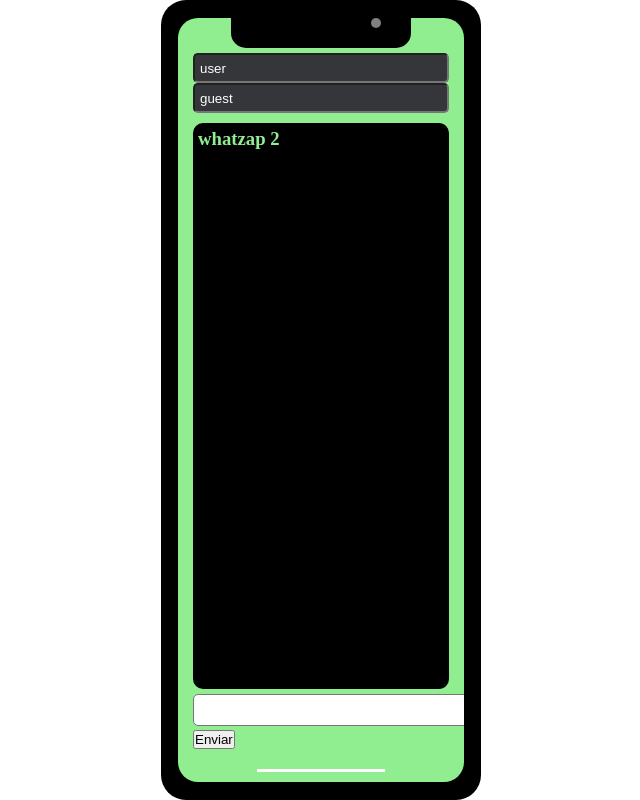
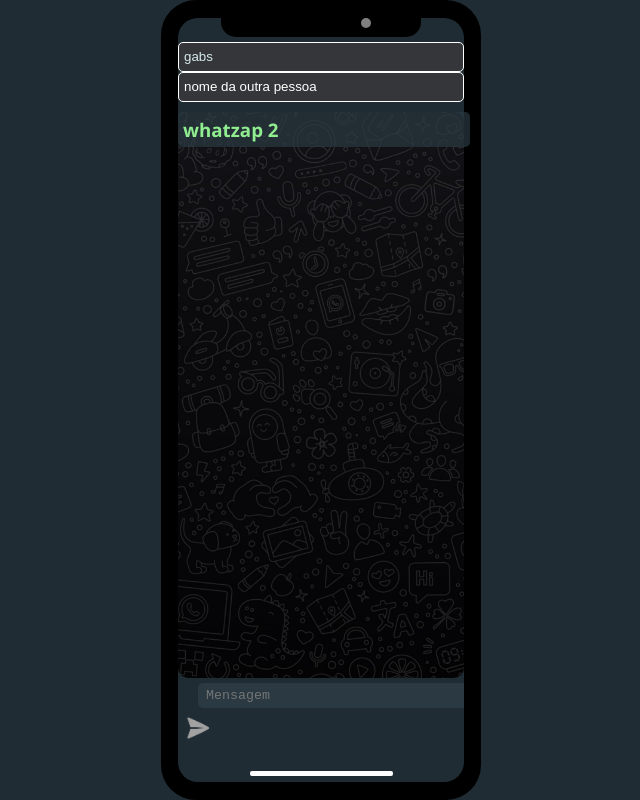
Before and after one commit to gabrielfreitas-lima/chat_pelo_banco_de_dados, a plain HTML site: page index.html in a window 1280 px wide. Shown: the whole page, without its empty margins (319-959 px from the left). Drawn offline with Linux system fonts and the light colour scheme.

Commit message:
(80% terminado)

```diff
--- /dev/null
+++ b/assets/css/main.css
@@ -0,0 +1,175 @@
+.container {
+  width: 100%;
+  height: 100%;
+  display: flex;
+  align-items: center;
+  justify-content: center;
+  background-color: #202c33;
+}
+
+/*faz o formato do celular*/
+.container .celular {
+  width: 25%;
+  height: 100%;
+  background-color: black;
+  overflow: hidden;
+  border-radius: 35px;
+  padding: 18px 17px 10px 17px;
+}
+
+/*cria uma tela de fundo no "celular"*/
+.container .celular .tela {
+  width: 18.5;
+  height: 99%;
+  background-color: #202c33;
+  overflow: hidden;
+  border-radius: 20px;
+  padding: 0px 0px 10px 0px;
+}
+
+/*formato da camera do celular*/
+.container .celular .tela .cam {
+  height: 2.5%;
+  width: 70%;
+  margin: auto;
+  border-radius: 0px 0px 15px 15px;
+  margin-bottom: 5px;
+  background-color: black;
+}
+/*boliinha da camera do celular*/
+.container .celular .tela .cam .bolinha {
+  width: 10px;
+  height: 10px;
+  background-color: gray;
+  border-radius: 50%;
+  margin-left: 140px;
+}
+
+/*div que guarda os inputs*/
+.container .celular .tela .inputs {
+  height: 60px;
+  display: flex;
+  flex-direction: column;
+  margin-bottom: 10px;
+}
+
+/*classe que todos os inputs recebem*/
+.container .celular .tela .inputs .input_nome {
+  height: 40px;
+  border: 1px solid white;
+  border-radius: 5px;
+  background-color: rgb(53, 54, 58);
+  color: #d6eaed;
+  padding: 0px 0px 0px 5px;
+  outline: none;
+}
+
+/*muda a cor do placeholder dos inputs*/
+.container .celular .tela .inputs .input_nome::placeholder {
+  color: white;
+}
+
+/*muda a cor de foco dos inputs*/
+.container .celular .tela .inputs .input_nome:focus {
+  background-color: black;
+}
+
+/*div que exibe as mensagens*/
+.container .celular .tela .historico {
+  height: 75%;
+  width: 100%;
+  margin-bottom: 5px;
+  border-radius: 10px;
+  background-image: url("../img/whatsapp-noturno-hero.jpg");
+  background-size: cover;
+  color: #d6eaed;
+  overflow: auto;
+}
+
+/*h3 que exibe o nome do destinatario*/
+.container .celular .tela .historico h3 {
+  color: lightgreen;
+  position: fixed;
+  background-color: #2a3942b4;
+  width: 22.8%;
+  padding: 5px;
+  border-radius: 5px;
+}
+
+/*edita a lista não ordenada*/
+.container .celular .tela .historico ul {
+  font-size: 15px;
+  list-style: none;
+  margin-top: 45px;
+}
+
+/*edita a barra de scroll na div historico(que exibe as mensagens)*/
+.container .celular .tela .historico::-webkit-scrollbar {
+  width: 8px;
+}
+
+/*edita a cor da barra de scroll na div historico(que exibe as mensagens)*/
+.container .celular .tela .historico::-webkit-scrollbar-thumb {
+  background-color: #374045a3;
+}
+
+/*edita a text-area*/
+.container .celular .tela .chatbox #mensagem {
+  margin-left: 20px;
+  resize: none;
+  border-radius: 5px;
+  padding: 5px 2px 5px 8px;
+  background-color: #2a3942;
+  color: #d6eaed;
+  border: none;
+  outline: none;
+}
+
+/*edita o botao enviar*/
+.container .celular .tela .chatbox .btn_enviar {
+  background-color: transparent;
+  border: none;
+  width: 40px;
+  margin: auto;
+  cursor: pointer;
+}
+
+/*margem no final da lista*/
+.container .celular .tela .historico ul > li {
+  margin: 0px 0px 8px 0px;
+}
+
+/*edita a lista e coloca as mensagens da origem do lado direito da tela*/
+.texto_direita {
+  display: flex;
+  flex-direction: column;
+  align-items: flex-end;
+  list-style: none;
+}
+
+/*edita as mensagens do lado esquerdo da tela*/
+.cor_esquerda {
+  background-color: #202c33;
+  border-radius: 5px;
+  padding: 4px 6px 4px 8px;
+  margin: 0px 160px 0px 15px;
+}
+
+/*edita as mensagens do lado direito da tela*/
+.cor_direita {
+  background-color: #005c4b;
+  border-radius: 5px;
+  padding: 4px 6px 4px 8px;
+  margin: 0px 10px 0px 150px;
+  word-wrap: break-word;
+}
+
+/*div que representa um botao no final do celular*/
+.container .celular .tela .btn_final {
+  height: 5px;
+  width: 50%;
+  margin: auto;
+  margin-top: 23px;
+  border-radius: 2px;
+  background-color: white;
+}
--- a/main.js
+++ b/assets/js/main.js
@@ -3,11 +3,16 @@ var origem = document.getElementById("user");
 var destino = document.getElementById("guest");
 var mensagem = document.getElementById("mensagem");
 var chate = document.getElementById("chate");
+var btn_enviar = document.getElementById("btn_enviar");
+var nome_destino = document.getElementById("nome_destino");
+
+var mensagemJson = {};
 
 var response = undefined;
 var interval = undefined;
 
 function pesquisar() {
+  nome_destino.innerText = destino.value;
   var xhr = new XMLHttpRequest();
   xhr.open(
     "GET",
@@ -16,30 +21,21 @@ function pesquisar() {
   xhr.send(null);
   xhr.onreadystatechange = function () {
     if (xhr.readyState === 4) {
-      console.log("aquifoi");
       if (xhr.status === 200) {
-        chate.innerHTML = ""
+        chate.innerHTML = "";
         response = JSON.parse(xhr.responseText);
         console.log(response);
-        console.log("ta inhdo aqui");
-        for(let x = 0; x < response.length; x++){
-            var li = document.createElement('li');
-            var dt = document.createElement('dt');
-            var dtText = document.createTextNode(
-                `${response[x].origem}`
-                )
-                dt.appendChild(dtText);
-                li.appendChild(dt);
-
-                var dd = document.createElement('dd');
-                var ddText = document.createTextNode(
-                    `${response[x].mensagem}`
-                    )
+        for (let x = 0; x < response.length; x++) {
+          var li = document.createElement("li");
+          var dd = document.createElement("dd");
+          var ddText = document.createTextNode(`${response[x].mensagem}`);
           dd.appendChild(ddText);
           li.appendChild(dd);
-
-                    if(response[x].origem === origem.value){
-                        li.classList.add('texto_direita')
+          if (response[x].origem === origem.value) {
+            li.classList.add("texto_direita");
+            dd.classList.add("cor_direita");
+          } else {
+            dd.classList.add("cor_esquerda");
           }
           chate.appendChild(li);
         }
@@ -47,18 +43,15 @@ function pesquisar() {
     }
   };
 }
-var mensagemJson = {};
 
 function chat() {
-    clearInterval(interval)
-  console.log("qualquer coisa");
+  clearInterval(interval);
   mensagemJson = {
     destino: destino.value,
     origem: origem.value,
     mensagem: mensagem.value,
   };
   var xhr = new XMLHttpRequest();
-  // https://barth.com.br/ApiChatCliqx/chat/verificarMensagem.php?origem=${imputOrigem.value}&destino=${imputDestino.value};
   xhr.open(
     "POST",
     "https://barth.com.br/ApiChatCliqx/chat/inserirMensagem.php"
@@ -71,10 +64,18 @@ function chat() {
       console.log(xhr.status);
       if (xhr.status == 201) {
         interval = setInterval(function () {
-          console.log("pesquisando envou");
           pesquisar();
-        }, 1000);
+        }, 5000);
       }
     }
   };
+  mensagem.value = "";
 }
+
+mensagem.addEventListener("keypress", function (evento) {
+  if (evento.key === "Enter") {
+    evento.preventDefault();
+    btn_enviar.click();
+    mensagem.value = "";
+  }
+});
--- a/index.html
+++ b/index.html
@@ -3,11 +3,14 @@
   <head>
     <meta charset="UTF-8" />
     <meta name="viewport" content="width=device-width, initial-scale=1.0" />
+    <link rel="icon" href="./assets/img/whatsapp.png">
     <link rel="stylesheet" href="style.css">
-    <title>Chat</title>
+    <title>ZapZap</title>
   </head>
   <body>
+    <!--div principal-->
     <div class="container">
+      <!--div que guarda todos os itens-->
       <div class="celular">
         <div class="tela">
           <div class="cam">
@@ -15,23 +18,23 @@
             </div>
           </div>
           <div class="inputs">
-            <input type="text" id="user" placeholder="user" class="input_nome" />
-            <input type="text" id="guest" placeholder="guest" class="input_nome" />
+            <input type="text" id="user" placeholder="seu nome" class="input_nome" value="gabs" />
+            <input type="text" id="guest" placeholder="nome da outra pessoa" class="input_nome" />
           </div>
           <div class="historico">
-            <h3>whatzap 2</h3>
+            <h3 id="nome_destino">whatzap 2</h3>
             <nav>
-              <ul id="chate" style="font-size: 18px;"></ul>
+              <ul id="chate"></ul>
             </nav>
           </div>
           <div class="chatbox">
-            <textarea name="" id="mensagem" cols="34" rows="2" style="resize: none; border-radius: 5px;"></textarea>
-            <button class="btn_enviar" onclick="chat()">Enviar</button>
+            <textarea name="" id="mensagem" cols="33" rows="1" placeholder="Mensagem"></textarea>
+            <button class="btn_enviar" id="btn_enviar" onclick="chat()"><img src="./assets/img/graysendbutton-copy-300x300.png" alt="" style="max-width: 30px; max-height: 30px;"></button>
           </div>
           <div class="btn_final"></div>
         </div>
       </div>
     </div>
-    <script src="./main.js"></script>
+    <script src="./assets/js/main.js"></script>
   </body>
 </html>
--- a/main.css
+++ /dev/null
@@ -1,102 +0,0 @@
-.container {
-  width: 100%;
-  height: 100%;
-  display: flex;
-  align-items: center;
-  justify-content: center;
-}
-
-.container .celular {
-  width: 25%;
-  height: 100%;
-  background-color: black;
-  overflow: hidden;
-  border-radius: 25px;
-  padding: 18px 17px 10px 17px;
-}
-
-.container .celular .tela {
-  width: 18.5;
-  height: 99%;
-  background-color: lightgreen;
-  overflow: hidden;
-  border-radius: 20px;
-  padding: 0px 15px 10px 15px;
-}
-.container .celular .tela .cam {
-  height: 4%;
-  width: 70%;
-  margin: auto;
-  border-radius: 0px 0px 15px 15px;
-  margin-bottom: 5px;
-  background-color: black;
-}
-.container .celular .tela .cam .bolinha {
-  width: 10px;
-  height: 10px;
-  background-color: gray;
-  border-radius: 50%;
-  margin-left: 140px;
-}
-.container .celular .tela .inputs {
-  height: 60px;
-  display: flex;
-  flex-direction: column;
-  margin-bottom: 10px;
-}
-
-.container .celular .tela .inputs .input_nome {
-    height: 40px;
-  border-radius: 5px;
-  background-color: rgb(53, 54, 58);
-  color: white;
-  padding: 0px 0px 0px 5px;
-  outline: none;
-}
-.container .celular .tela .inputs .input_nome::placeholder {
-  color: white;
-}
-
-.container .celular .tela .inputs .input_nome:focus {
-  background-color: black;
-}
-
-.container .celular .tela .historico {
-  height: 75%;
-  width: 100%;
-  padding: 5px;
-  margin-bottom: 5px;
-  border-radius: 10px;
-  background-color: black;
-  color: lightgreen;
-  overflow: auto;
-}
-
-.container .celular .tela .historico::-webkit-scrollbar {
-  width: 8px; /* width of the entire scrollbar */
-}
-
-.container .celular .tela .historico::-webkit-scrollbar-track {
-  background: gray; /* color of the tracking area */
-}
-
-.container .celular .tela .historico::-webkit-scrollbar-thumb {
-  background-color: white; /* color of the scroll thumb */
-  border-radius: 20px; /* roundness of the scroll thumb */
-  border: 3px solid black; /* creates padding around scroll thumb */
-}
-
-.container .celular .tela .btn_final {
-  height: 3px;
-  width: 50%;
-  margin: auto;
-  margin-top: 20px;
-  background-color: white;
-}
-
-.texto_direita {
-  display: flex;
-  flex-direction: column;
-  align-items: flex-end;
-  list-style: none;
-}
--- a/style.css
+++ b/style.css
@@ -1,4 +1,4 @@
-@import "./main.css";
+@import "./assets/css/main.css";
 
 *{
     margin: 0;
@@ -9,4 +9,6 @@
 html,body{
     width: 100%;
     height: 100%;
+    font-family: Segoe UI;
+    color: #d6eaed;
 }
```
Also changed, not shown: assets/img/graysendbutton-copy-300x300.png (added), assets/img/whatsapp-noturno-hero.jpg (added), assets/img/whatsapp.png (added). Lines whose indentation alone changed are shown as unchanged.
